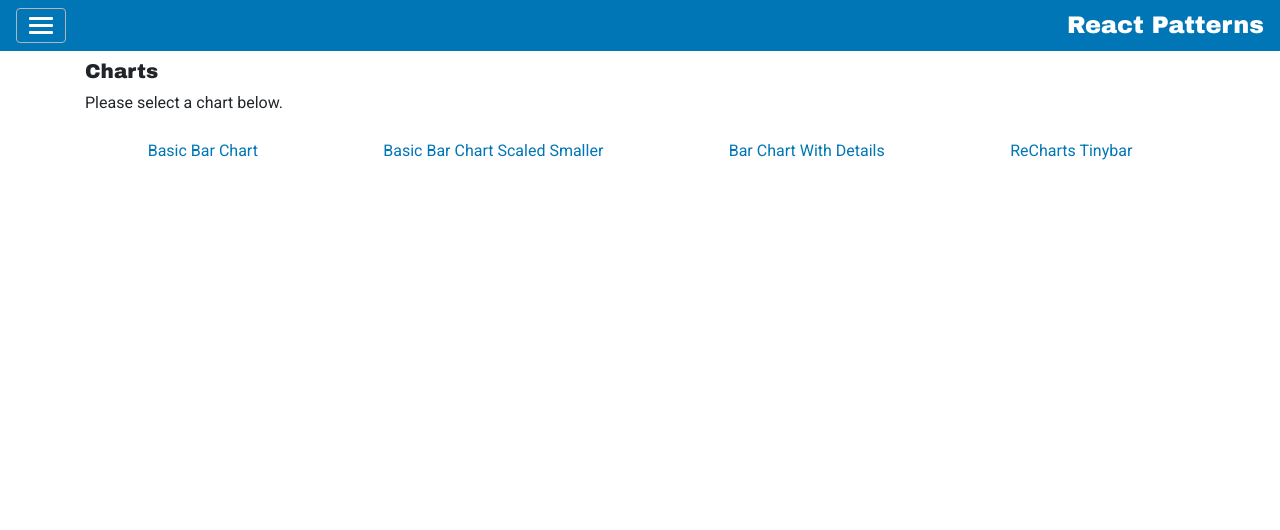
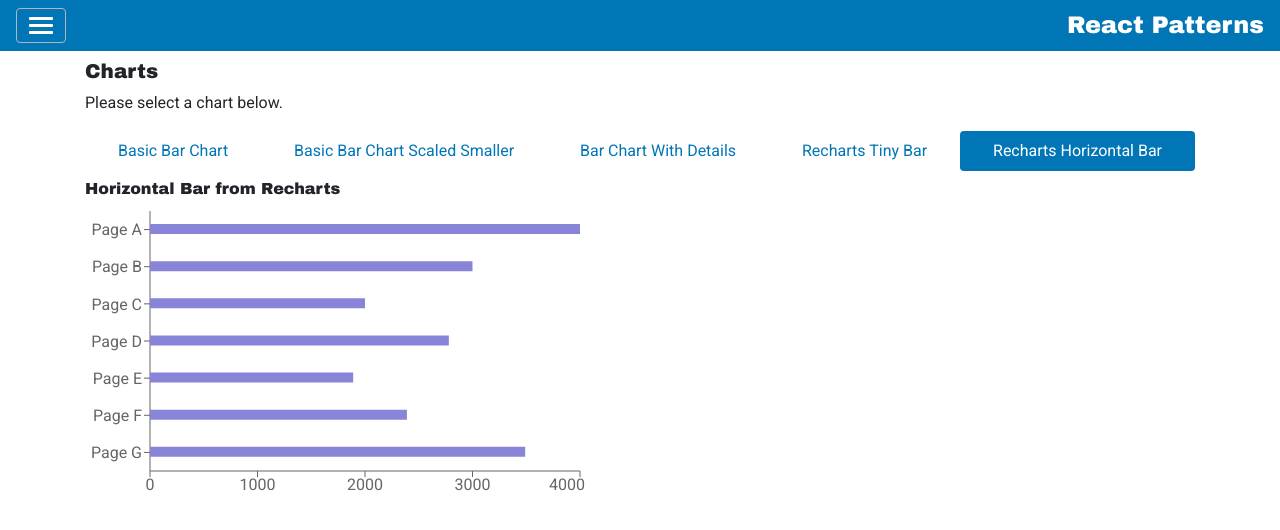
Before and after one commit to bradf83/react-pattern, a React (Create React App) app: page /charts/rechartsHorizontalBar in a window 1280 px wide. Shown: the top 530 px of the page. Built offline with nearby package versions, Linux system fonts and the light colour scheme.

Commit message:
Added a horizontal bar chart.

```diff
--- a/src/components/Charts.js
+++ b/src/components/Charts.js
@@ -4,6 +4,7 @@ import D3BarChart from "./d3/D3BarChart";
 import D3BarChartTwo from "./d3/D3BarChartTwo";
 import {NavLink, Route, Switch} from "react-router-dom";
 import TinyBar from "./rechart/TinyBar";
+import HorizontalBar from "./rechart/HorizontalBar";
 
 
 const Charts = () => {
@@ -22,7 +23,10 @@ const Charts = () => {
                     <NavLink className="nav-link" to="/charts/barWithDetails">Bar Chart With Details</NavLink>
                 </li>
                 <li className="nav-item">
-                    <NavLink className="nav-link" to="/charts/rechartsTinyBar">ReCharts Tinybar</NavLink>
+                    <NavLink className="nav-link" to="/charts/rechartsTinyBar">Recharts Tiny Bar</NavLink>
+                </li>
+                <li className="nav-item">
+                    <NavLink className="nav-link" to="/charts/rechartsHorizontalBar">Recharts Horizontal Bar</NavLink>
                 </li>
             </ul>
 
@@ -33,6 +37,7 @@ const Charts = () => {
                     <D3BarChartTwo label="Example of a bar chart with axes/labels/events"/>
                 }/>
                 <Route path="/charts/rechartsTinyBar" component={TinyBar}/>
+                <Route path="/charts/rechartsHorizontalBar" component={HorizontalBar}/>
             </Switch>
 
         </ContainerContent>
--- /dev/null
+++ b/src/components/rechart/HorizontalBar.js
@@ -0,0 +1,42 @@
+import React from 'react';
+import {Bar, BarChart, XAxis, YAxis} from "recharts";
+
+const HorizontalBar = () => {
+
+    const data = [
+        {
+            name: 'Page A', uv: 4000, pv: 2400, amt: 2400,
+        },
+        {
+            name: 'Page B', uv: 3000, pv: 1398, amt: 2210,
+        },
+        {
+            name: 'Page C', uv: 2000, pv: 9800, amt: 2290,
+        },
+        {
+            name: 'Page D', uv: 2780, pv: 3908, amt: 2000,
+        },
+        {
+            name: 'Page E', uv: 1890, pv: 4800, amt: 2181,
+        },
+        {
+            name: 'Page F', uv: 2390, pv: 3800, amt: 2500,
+        },
+        {
+            name: 'Page G', uv: 3490, pv: 4300, amt: 2100,
+        },
+    ];
+
+    return (
+        <div className="my-2">
+            <h6>Horizontal Bar from Recharts</h6>
+            <BarChart width={500} height={300} layout="vertical" data={data}>
+                <XAxis type="number"/>
+                <YAxis type="category" dataKey="name"/>
+                <Bar dataKey="uv" fill="#8884d8" barSize={10} />
+            </BarChart>
+        </div>
+    )
+};
+
+export default HorizontalBar;
```
